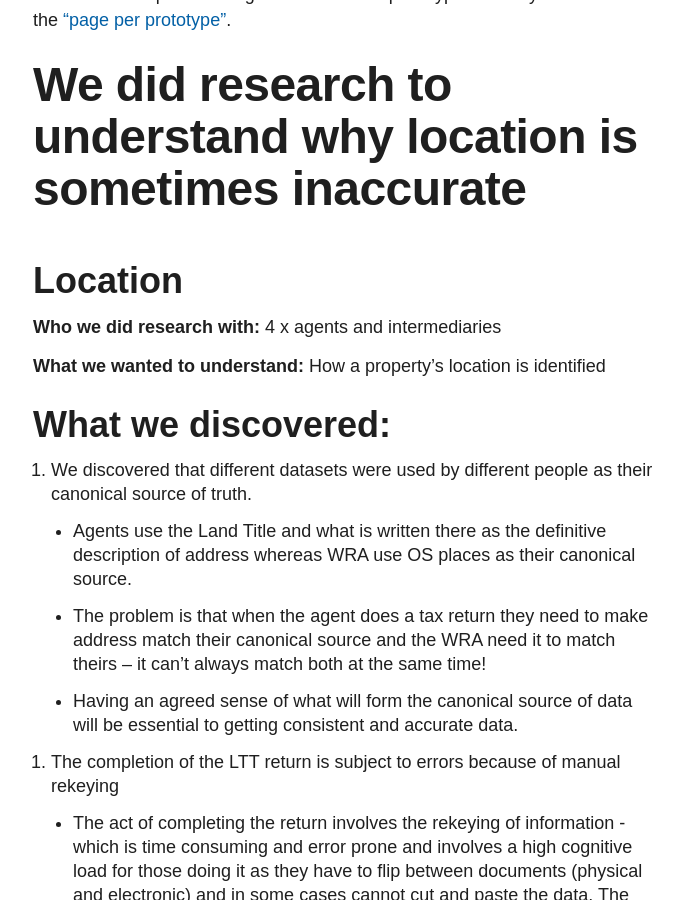
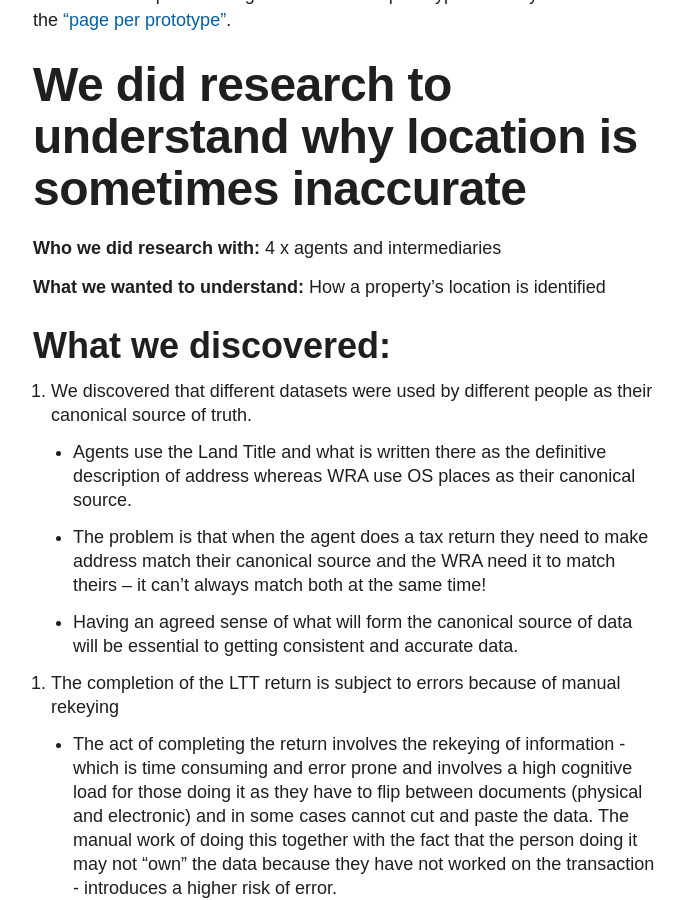
Before and after one commit to Welsh-Revenue-Authority/property-data-poc, a Jekyll site: the page built from en/index.md, in a window 1280 px wide and 900 px high, scrolled down 1724 px. Shown: the whole window, without its empty margins (127-812 px from the left). Built offline with Jekyll 4.4.1, drawn with Linux system fonts in a browser that asks for light colours.

Commit message:
Update index.md

```diff
--- a/en/index.md
+++ b/en/index.md
@@ -35,7 +35,6 @@ We’ve written up our findings for each of the prototypes which you can see on
 
 # We did research to understand why location is sometimes inaccurate
 
-## Location
 **Who we did research with:** 4 x agents and intermediaries
 
 **What we wanted to understand:** How a property’s location is identified
```
